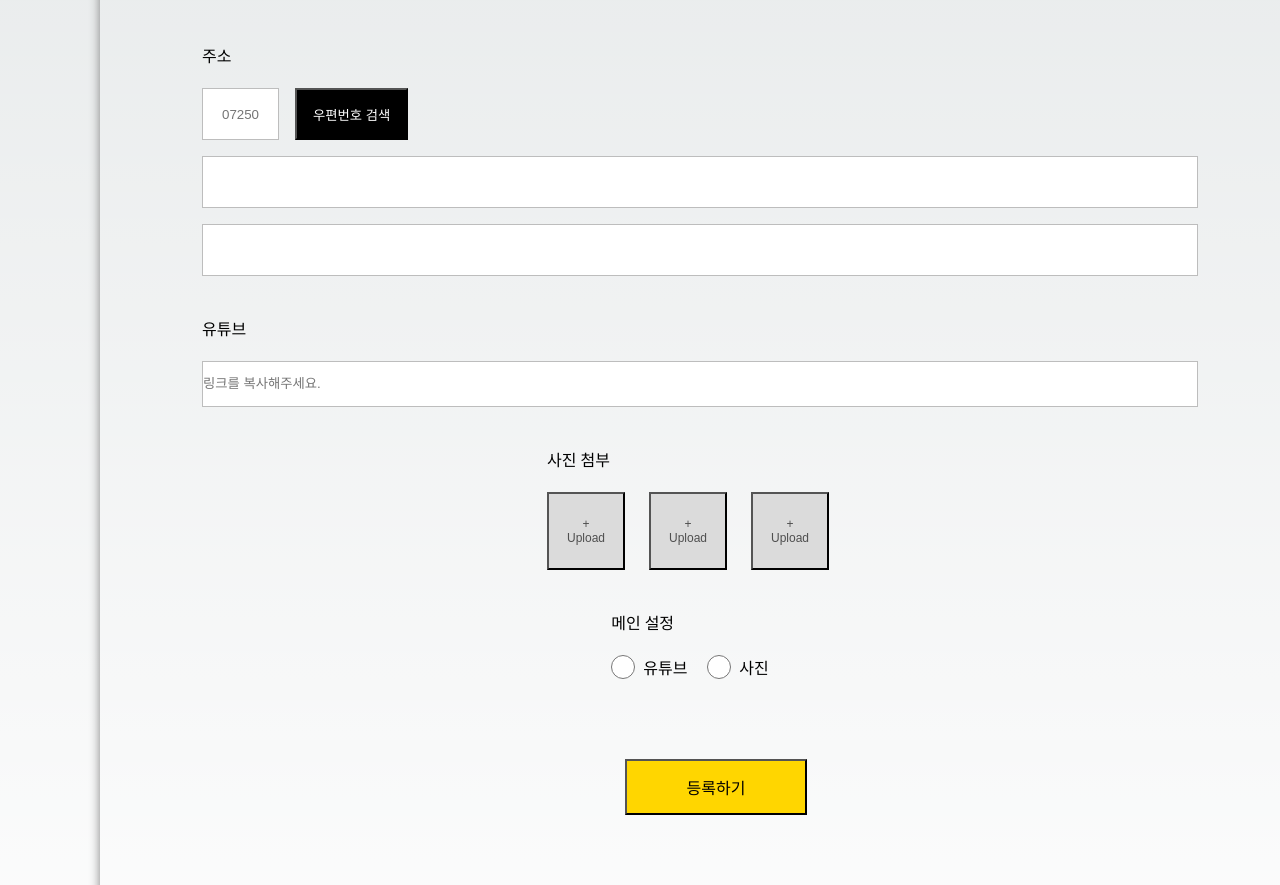
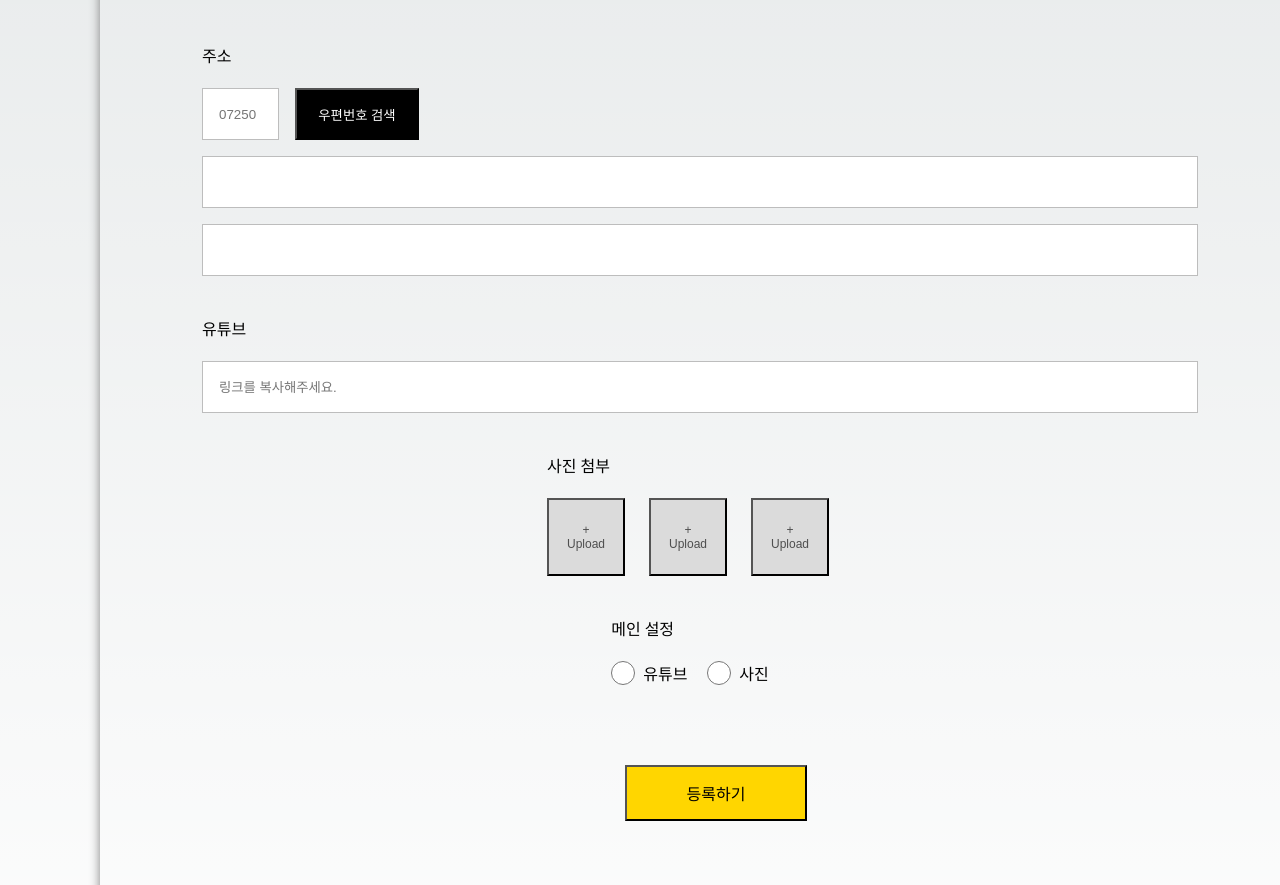
Before and after one commit to Seongju38/CodeCamp_Project, a Next.js app in the folder my-app/: page /boards/new in a window 1280 px wide. Shown: the part 1112-1997 px from the top of the page. Built offline with nearby package versions, Linux system fonts and the light colour scheme.

Commit message:
게시물 등록 UI 제작 : 주소, 유튜브 Style 속성 수정

```diff
--- a/my-app/styles/boards-new.js
+++ b/my-app/styles/boards-new.js
@@ -65,14 +65,17 @@ export const ZipCodeInput = styled.input`
   width: 77px;
   height: 52px;
   border: 1px solid #bdbdbd;
-  text-align: center;
+  padding-left: 16px;
 `;
 
 export const ZipCodeButton = styled.button`
+  width: 124px;
+  height: 52px;
   padding: 14px 16px;
   background: black;
   color: white;
   margin-left: 16px;
+  cursor: pointer;
 `;
 
 export const AddressInput = styled.input`
@@ -80,12 +83,14 @@ export const AddressInput = styled.input`
   height: 52px;
   border: 1px solid #bdbdbd;
   margin-top: 16px;
+  padding-left: 16px;
 `;
 
 export const YoutubeInput = styled.input`
   width: 996px;
-  height: 45.783px;
+  height: 52px;
   border: 1px solid #bdbdbd;
+  padding-left: 16px;
 `;
 
 export const ImageWrapper = styled.div`
```
